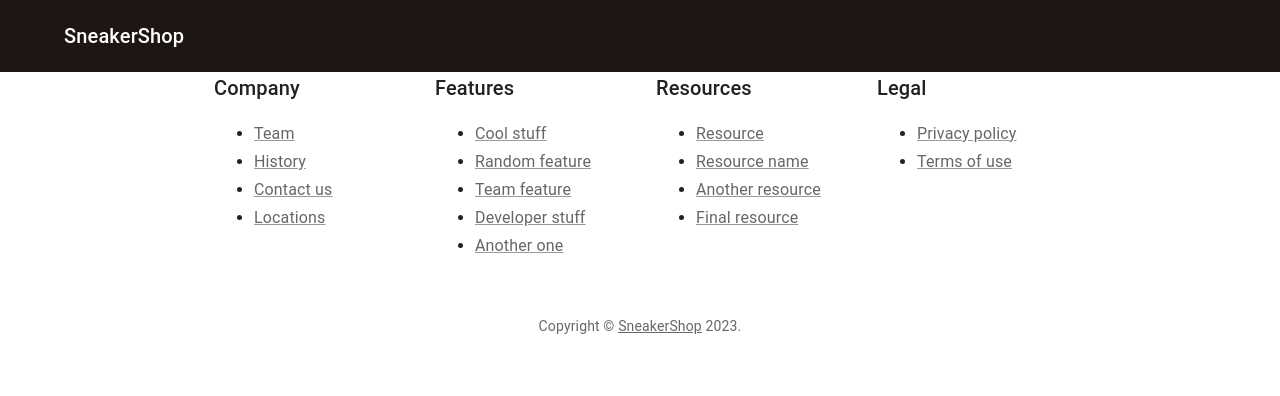
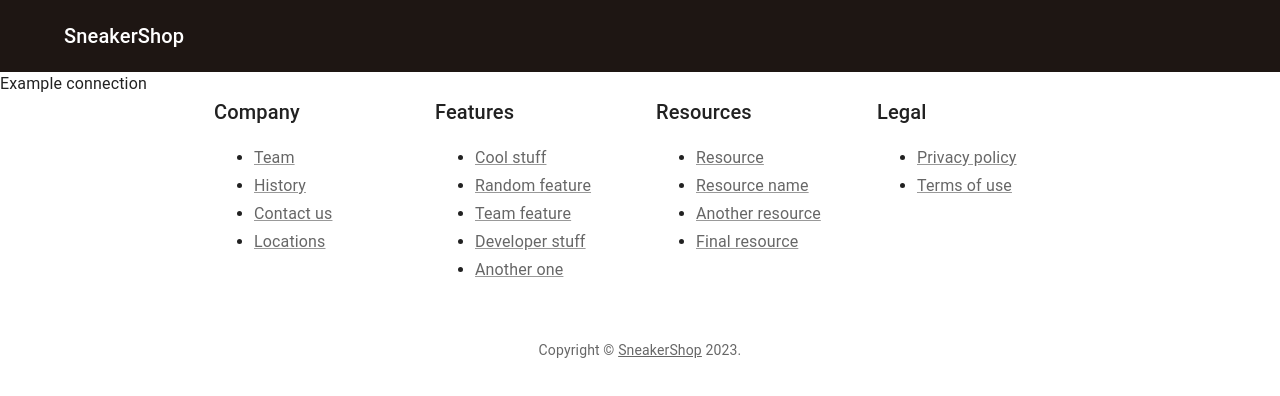
Before and after one commit to alecsbeinar/SneakerShop, a React (Create React App) app in the folder SneakerShop/frontend/: page / in a window 1280 px wide. Shown: the top 396 px of the page. Built offline with nearby package versions, Linux system fonts and the light colour scheme; no server answers.

Commit message:
Connect front to back

```diff
--- a/SneakerShop/frontend/src/App.js
+++ b/SneakerShop/frontend/src/App.js
@@ -12,13 +12,27 @@ import CssBaseline from "@mui/material/CssBaseline";
 import Footer from "./components/Footer";
 import Header from './components/Header';
 
+
+class ConnectionExample extends React.Component {
+    componentDidMount() {
+        const apiUrl = 'http://127.0.0.1:8000/api/';
+        fetch(apiUrl)
+            .then((response) => response.json())
+            .then((data) => console.log(data));
+    }
+    render() {
+        return <div>Example connection</div>;
+    }
+}
+
+
 export function App() {
     // const [isAlertVisible, setISAlertVisible] = useState(false)
-
     return (
         <Fragment>
             <CssBaseline/>
             <Header/>
+            <ConnectionExample/>
             {/*<Container maxWidth="lg">*/}
             {/*    <Accordion sx={{m: "20px 0"}}>*/}
             {/*        <AccordionSummary>dfgfdh</AccordionSummary>*/}
```
